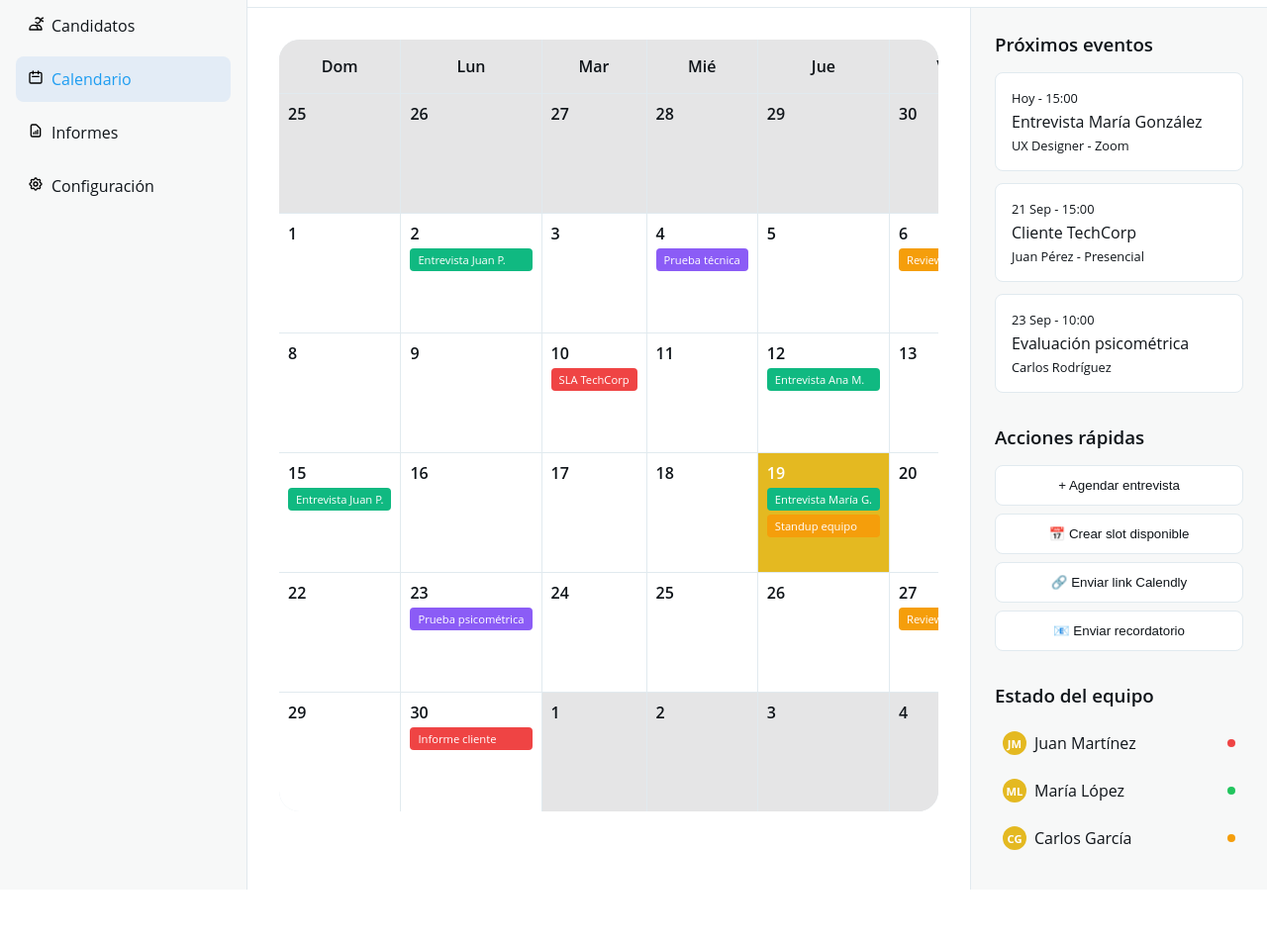
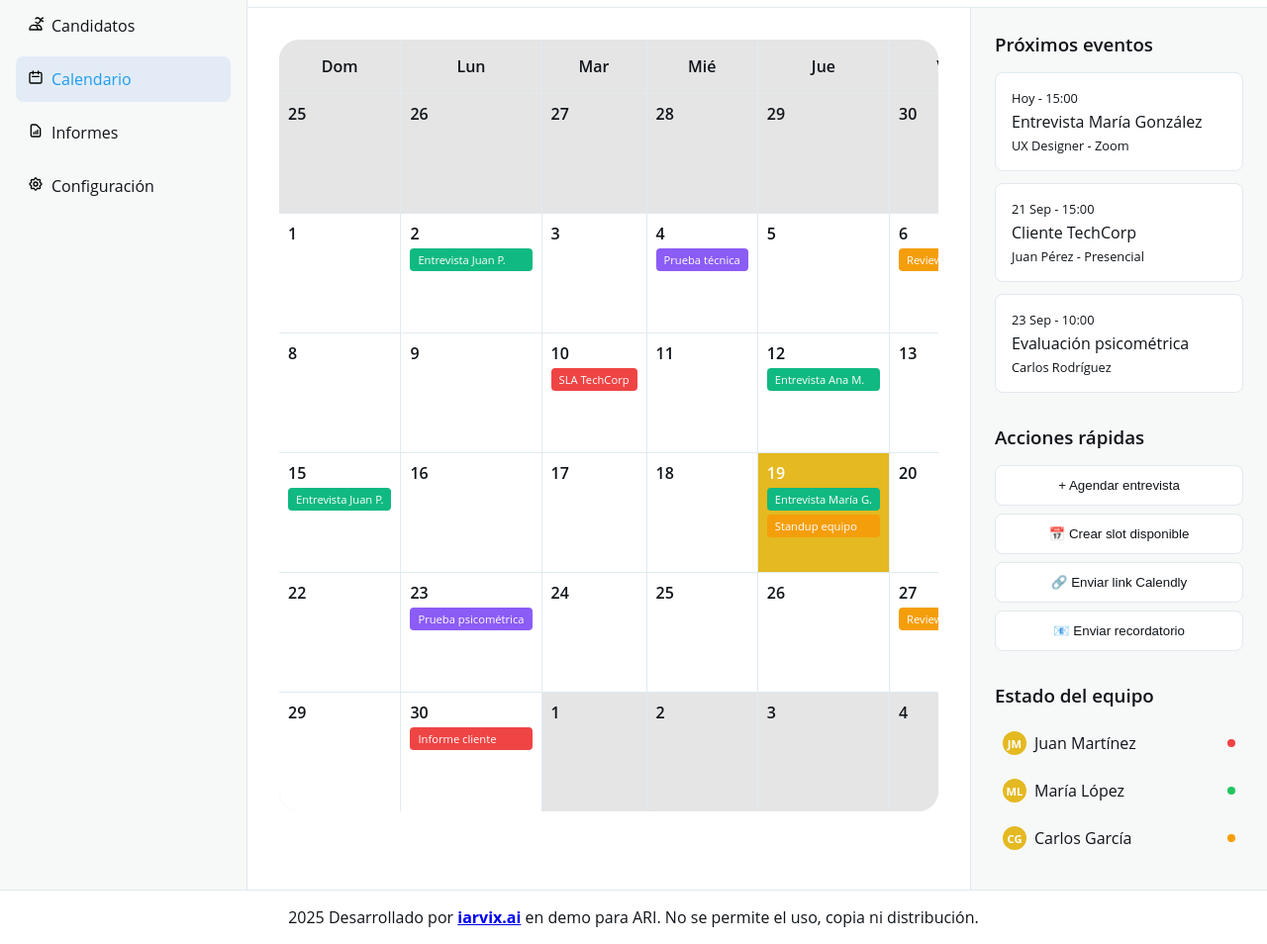
Before and after one commit to schizzo-code/ARIMOCKUP, a plain HTML site: page calendario.html in a window 1280 px wide. Shown: the part 267-1221 px from the top of the page at 99% size. Before the commit the page ends 1166 px from the top, so only its background shows below. Drawn offline with Linux system fonts and the light colour scheme.

Commit message:
msj modelo base 1

```diff
--- a/calendario.html
+++ b/calendario.html
@@ -764,6 +764,14 @@
         .status-away {
             background: #f59e0b;
         }
+        .site-footer {
+            margin-top: auto;
+            background: var(--background);
+            border-top: 1px solid var(--border);
+            color: var(--muted-foreground);
+            text-align: center;
+            padding: 1rem;
+        }
     </style>
 </head>
 <body>
@@ -1370,6 +1378,7 @@
             </form>
         </div>
     </div>
+    <footer class="site-footer">2025 Desarrollado por <a href="https://iarvix.ai" target="_blank" rel="noopener noreferrer"><strong>iarvix.ai</strong></a> en demo para ARI. No se permite el uso, copia ni distribución.</footer>
 
     <script>
         // View switching functionality
```
Also changed, not shown: candidato-perfil.html (+9 -0 lines), candidatos.html (+9 -0 lines), dashboard.html (+9 -0 lines), index.html (+9 -0 lines), informes.html (+9 -0 lines), puesto-detalle.html (+9 -0 lines), puestos.html (+9 -0 lines), .claude/settings.local.json.
